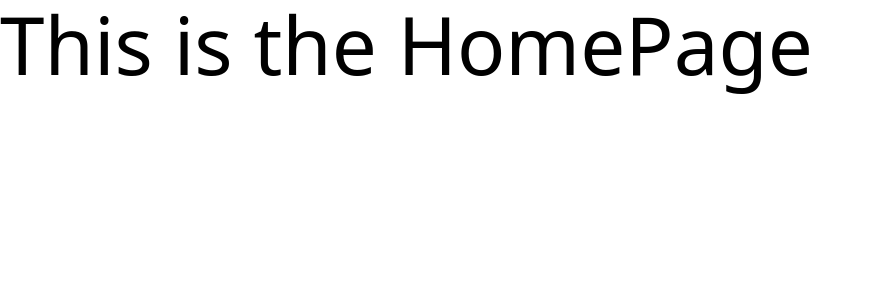
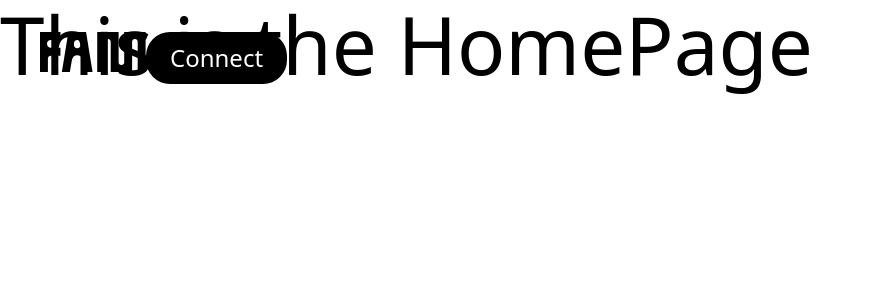
Before and after one commit to With-Fam/fam-frontend, a Next.js app: page / in a window 1280 px wide. Shown: the top 300 px of the page, without its empty margins (0-872 px from the left). Built offline with nearby package versions, Linux system fonts and the light colour scheme.

Commit message:
add logo and navbar components

```diff
--- a/src/app/layout.tsx
+++ b/src/app/layout.tsx
@@ -3,6 +3,9 @@ import { ReactNode } from 'react'
 
 // Styles
 import './global.scss'
+
+// Local Components
+import Navbar from '@/components/shared/Navbar'
 
 /*--------------------------------------------------------------------*/
 
@@ -14,6 +17,7 @@ export default function RootLayout({ children }: { children: ReactNode }) {
   return (
     <html lang="en">
       <body>
+        <Navbar />
         <main>{children}</main>
       </body>
     </html>
--- /dev/null
+++ b/src/components/shared/Logo.tsx
@@ -0,0 +1,37 @@
+// Framework
+import Link from 'next/link'
+
+/*--------------------------------------------------------------------*/
+
+/**
+ * Component
+ */
+
+const Logo = () => {
+  return (
+    <Link href="/" passHref>
+      <svg
+        xmlns="http://www.w3.org/2000/svg"
+        width="106"
+        height="40"
+        viewBox="0 0 106 40"
+        fill="none"
+      >
+        <path
+          d="M10.9302 7.90697C8.55814 7.90697 6.97674 9.48837 6.97674 11.8605C6.97674 14.2326 8.55814 15.814 10.9302 15.814H20.4651V23.7209H10.9302C9.11628 23.7209 7.90698 24.9302 7.90698 26.7442V40H0V0H20.4651V7.90697H10.9302Z"
+          fill="black"
+        />
+        <path
+          d="M46.0538 0L52.5654 40H44.5654L42.5654 28.1395C42.0538 25.2093 39.9608 23.2558 37.2166 23.2558C34.4724 23.2558 32.3794 25.2093 31.8677 28.1395L29.8677 40H21.8677L28.3794 0H46.0538ZM40.4724 13.0233V11.1628C40.4724 9.2093 39.1701 7.90697 37.2166 7.90697C35.2631 7.90697 33.9608 9.2093 33.9608 11.1628V13.0233C33.9608 14.9767 35.2631 16.2791 37.2166 16.2791C39.1701 16.2791 40.4724 14.9767 40.4724 13.0233Z"
+          fill="black"
+        />
+        <path
+          d="M105.598 0V40H97.6908V9.76744C97.6908 8.09302 96.5745 6.97674 94.9001 6.97674C93.2257 6.97674 92.1094 8.09302 92.1094 9.76744V40H70.714V9.76744C70.714 8.09302 69.5977 6.97674 67.9233 6.97674C66.2489 6.97674 65.1326 8.09302 65.1326 9.76744V40H57.2257V0H78.621V30.2326C78.621 31.907 79.7373 33.0233 81.4117 33.0233C83.0861 33.0233 84.2024 31.907 84.2024 30.2326V0H105.598Z"
+          fill="black"
+        />
+      </svg>
+    </Link>
+  )
+}
+
+export default Logo
--- /dev/null
+++ b/src/components/shared/Navbar.tsx
@@ -0,0 +1,30 @@
+// Framework
+import Link from 'next/link'
+
+// Local Components
+import Logo from '@/components/shared/Logo'
+import Paragraph from '@/stories/Paragraph'
+
+/*--------------------------------------------------------------------*/
+
+/**
+ * Component
+ */
+
+const Navbar = () => {
+  return (
+    <nav className="fixed left-0 top-0 flex justify-between px-10 py-8">
+      <Logo />
+      <Link href="/">
+        <Paragraph
+          className="rounded-3xl bg-black px-6 py-2.5 text-white"
+          as="p2"
+        >
+          Connect
+        </Paragraph>
+      </Link>
+    </nav>
+  )
+}
+
+export default Navbar
```
Also changed, not shown: src/components/logo.tsx (deleted).
